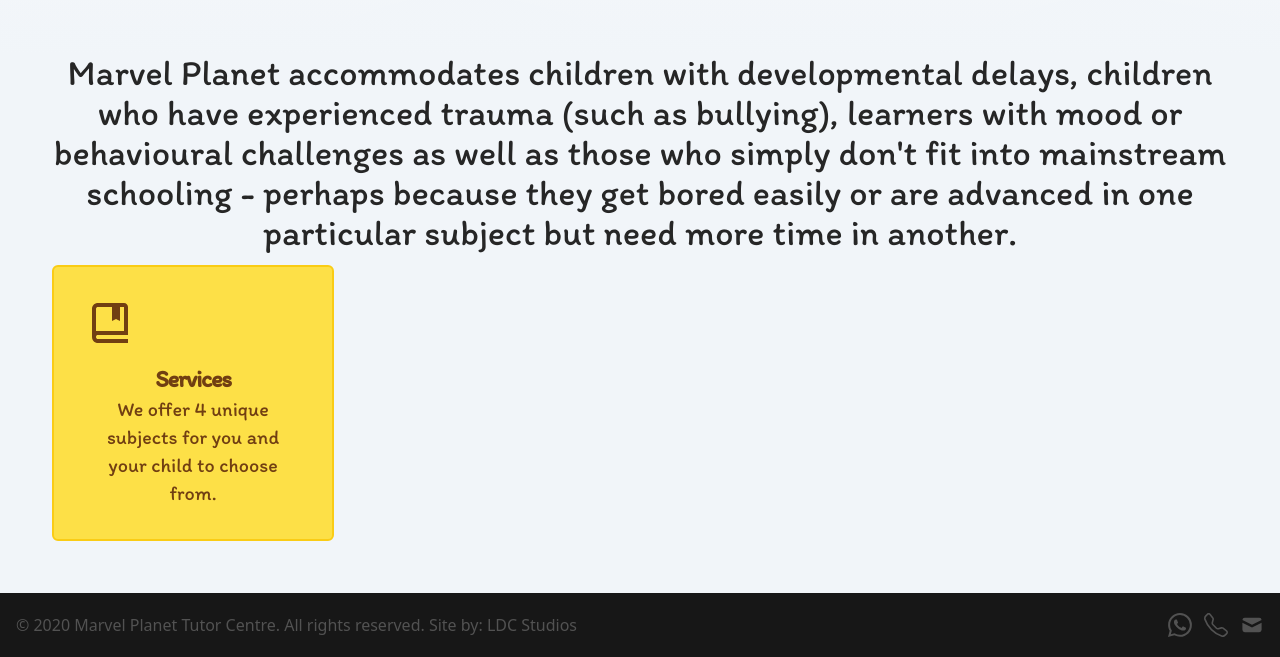
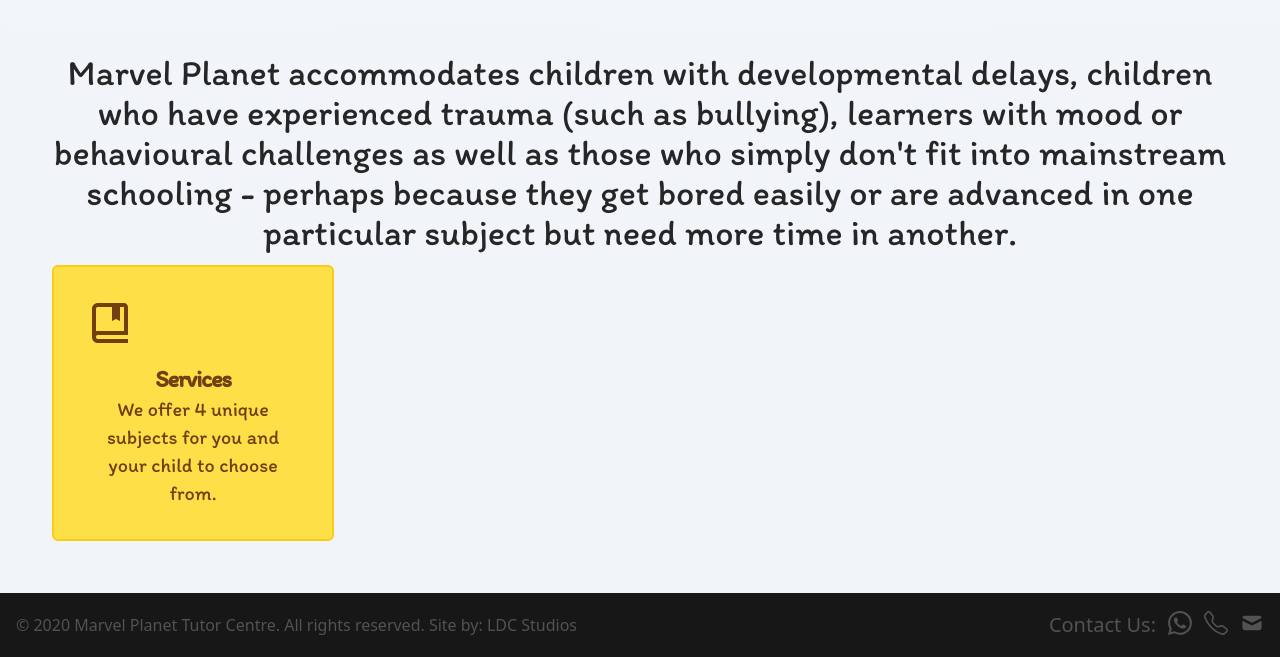
Before and after one commit to LucDeCaf/marvelplanet, a Next.js app: page / in a window 1280 px wide. Shown: the part 1967-2624 px from the top of the page. Built offline with nearby package versions, Linux system fonts and the light colour scheme.

Commit message:
Added my contact info

```diff
--- a/layout/Footer.tsx
+++ b/layout/Footer.tsx
@@ -6,25 +6,31 @@
     <footer className="flex justify-between items-center bg-neutral-900 h-16 text-neutral-600 text-md p-4">
       <div>
         <p>
-          &#169; 2020 Marvel Planet Tutor Centre. All rights reserved.
-          Site by: LDC Studios
+          &#169; 2020 Marvel Planet Tutor Centre. All rights reserved. Site by:
+          LDC Studios
         </p>
       </div>
-      <div className="flex space-x-3 text-2xl">
+      <div className="flex space-x-3">
+        <p className="text-xl">Contact Us:</p>
+        <div className="flex text-2xl space-x-3">
           <a
             className="hover:text-white transition"
-          href="https://wa.me/+27662134916"
+            href="https://wa.me/+27660843239"
             target="_blank"
             rel="noreferrer"
           >
             <BsWhatsapp />
           </a>
-        <a className="hover:text-white transition" href="tel:+27662134916">
+          <a className="hover:text-white transition" href="tel:+27660843239">
             <BsTelephone />
           </a>
-        <a className="hover:text-white transition" href="mailto:info@marvelplanet.co.za">
+          <a
+            className="hover:text-white transition"
+            href="mailto:ldecafmeyer@gmail.com"
+          >
             <HiMail />
           </a>
+        </div>
       </div>
     </footer>
   );
```
Lines whose indentation alone changed are shown as unchanged.
